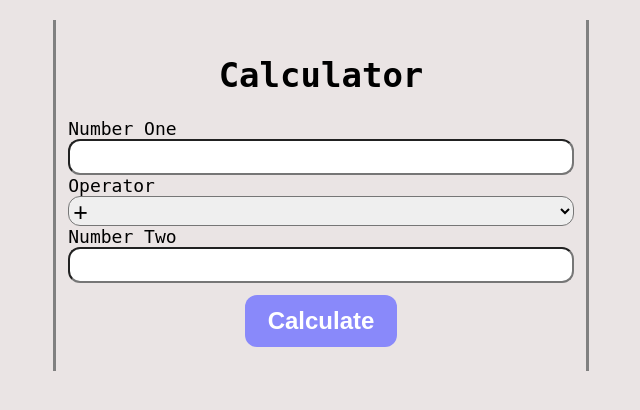
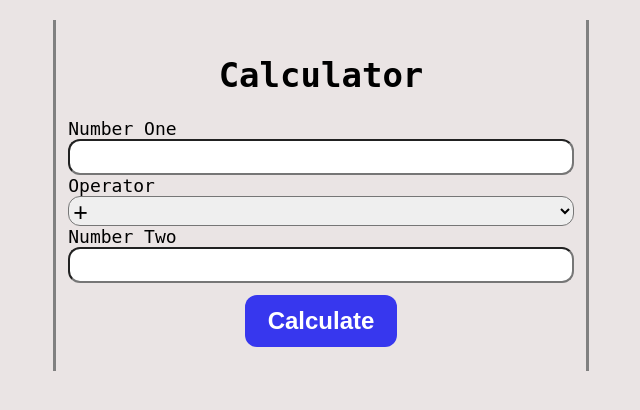
Before and after one commit to ashrafomid2025/php-calc, a PHP site: page / in a window 1280 px wide. Shown: the top 410 px of the page, without its empty margins (319-959 px from the left). Run offline with PHP 8.4, Linux system fonts and the light colour scheme.

Commit message:
changes in styles

```diff
--- a/style.css
+++ b/style.css
@@ -46,7 +46,7 @@ form button {
   width: fit-content;
   padding: 12px 23px;
   color: white;
-  background-color: rgb(137, 137, 250);
+  background-color: rgb(55, 55, 238);
   border: none;
   font-weight: 700;
   font-size: 24px;
```
